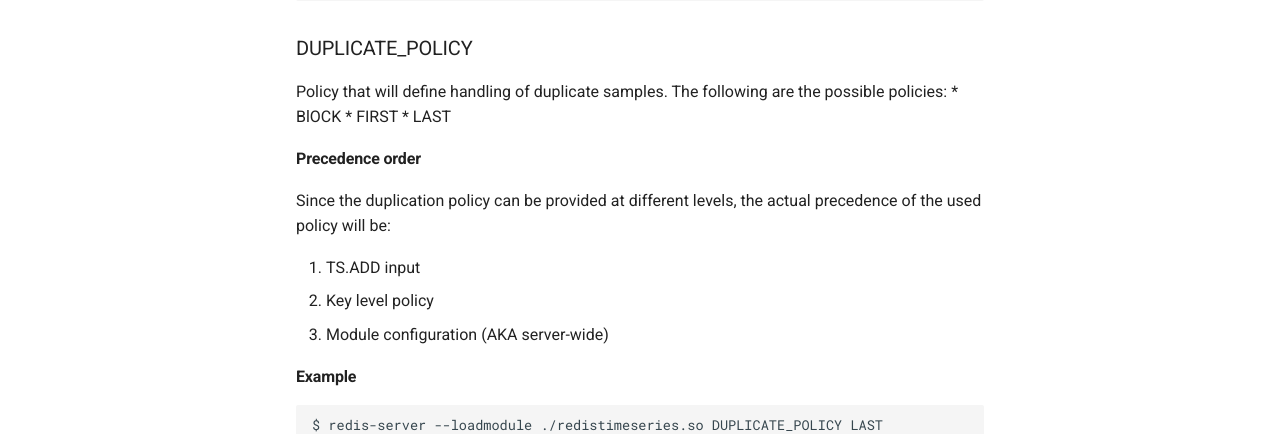
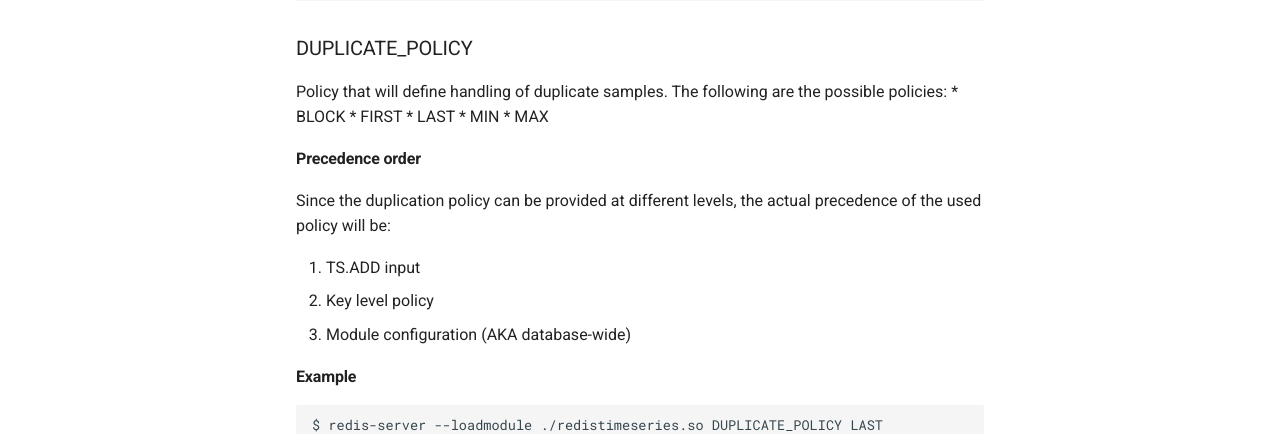
Before and after one commit to RedisTimeSeries/RedisTimeSeries, an MkDocs documentation site: the page built from docs/configuration.md, in a window 1280 px wide and 900 px high, scrolled down 1118 px. Shown: the part 386-820 px from the top of the window. Built offline with MkDocs 1.6.1 and Material for MkDocs 9.7.7, drawn with Linux system fonts in a browser that asks for light colours; comment, search, counter and statistics services are not loaded.

```diff
--- a/docs/configuration.md
+++ b/docs/configuration.md
@@ -71,16 +71,18 @@ $ redis-server --loadmodule ./redistimeseries.so RETENTION_POLICY 20
 
 Policy that will define handling of duplicate samples.
 The following are the possible policies:
-* BlOCK
+* BLOCK
 * FIRST
 * LAST
+* MIN
+* MAX
 
 #### Precedence order
 Since the duplication policy can be provided at different levels, the actual precedence of the used policy will be:
 
 1. TS.ADD input
 2. Key level policy
-3. Module configuration (AKA server-wide)
+3. Module configuration (AKA database-wide)
 
 #### Example
 
```
Also changed, not shown: docs/commands.md (+3 -2 lines), 3 other files.
